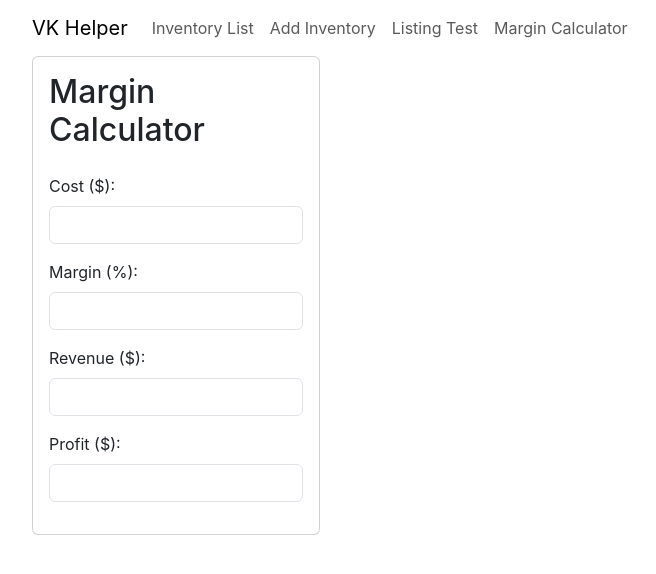
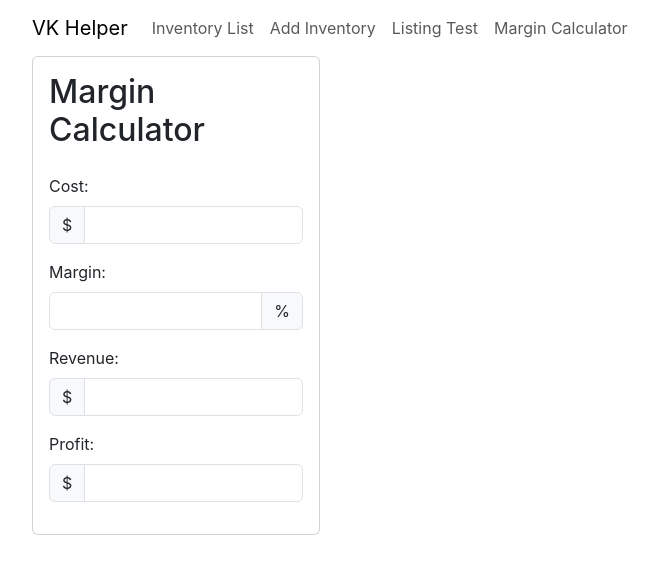
Before and after one commit to justrhoto/velvet-kumo-frontend, a React (Create React App) app: page /margins in a window 1280 px wide. Shown: the top 574 px of the page, without its empty margins (50-706 px from the left). Built offline with nearby package versions, Linux system fonts and the light colour scheme.

Commit message:
Inline symbols make form better

```diff
--- a/src/MarginCalculator.js
+++ b/src/MarginCalculator.js
@@ -1,5 +1,5 @@
 import React, { useState } from 'react';
-import { Form, Card } from 'react-bootstrap';
+import { Form, Card, InputGroup } from 'react-bootstrap';
 
 function MarginCalculator() {
   const [cost, setCost] = useState('');
@@ -51,39 +51,51 @@ function MarginCalculator() {
         <h2 className="mb-4">Margin Calculator</h2>
         <Form>
           <Form.Group className="mb-3">
-            <Form.Label>Cost ($):</Form.Label>
+            <Form.Label>Cost:</Form.Label>
+            <InputGroup>
+              <InputGroup.Text>$</InputGroup.Text>
               <Form.Control
                 type="number"
                 value={cost}
               onChange={handleCostChange}
               step="0.01"
               />
+            </InputGroup>
           </Form.Group>
           <Form.Group className="mb-3">
-            <Form.Label>Margin (%):</Form.Label>
+            <Form.Label>Margin:</Form.Label>
+            <InputGroup>
               <Form.Control
                 type="number"
                 value={margin}
                 onChange={handleMarginChange}
                 step="0.01"
               />
+              <InputGroup.Text>%</InputGroup.Text>
+            </InputGroup>
           </Form.Group>
           <Form.Group className="mb-3">
-            <Form.Label>Revenue ($):</Form.Label>
+            <Form.Label>Revenue:</Form.Label>
+            <InputGroup>
+              <InputGroup.Text>$</InputGroup.Text>
               <Form.Control
                 type="number"
                 value={revenue}
               onChange={handleRevenueChange}
               step="0.01"
               />
+            </InputGroup>
           </Form.Group>
           <Form.Group className="mb-3">
-            <Form.Label>Profit ($):</Form.Label>
+            <Form.Label>Profit:</Form.Label>
+            <InputGroup>
+              <InputGroup.Text>$</InputGroup.Text>
               <Form.Control
                 type="number"
                 value={profit}
                 readOnly
               />
+            </InputGroup>
           </Form.Group>
         </Form>
       </Card.Body>
```
Lines whose indentation alone changed are shown as unchanged.
